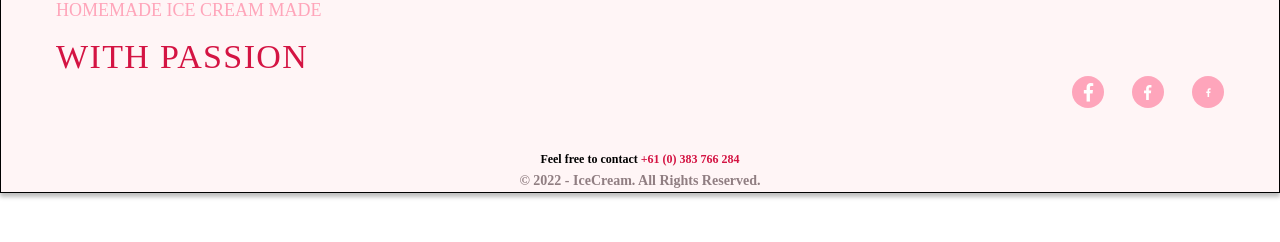
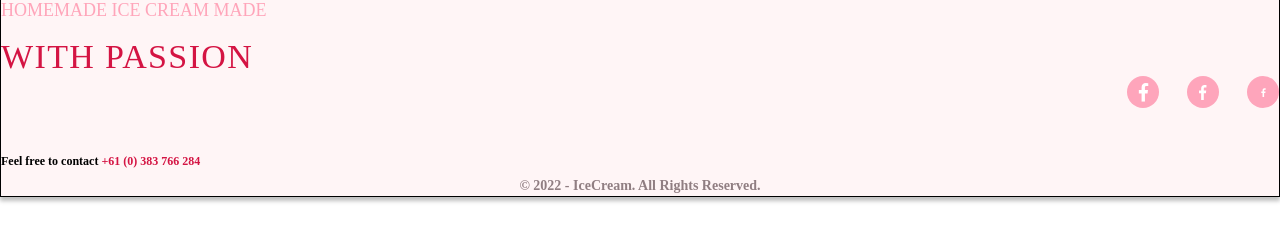
Before and after one commit to AVViktoria/project-footer, a plain HTML site: page index.html in a window 1280 px wide. Drawn offline with nearby package versions, Linux system fonts and the light colour scheme; files that its build step writes are made by us from their sources.

Commit message:
Update _footer-common.scss

```diff
--- a/scss/layouts/_footer-common.scss
+++ b/scss/layouts/_footer-common.scss
@@ -1,34 +1,3 @@
-.container {
-  margin-left: auto;
-  margin-right: auto;
-  padding-left: 20px;
-  padding-right: 20px;
-  text-align: center;
-  width: 100%;
-
-  @media screen and (min-width: 768px) {
-    width: 768px;
-    padding-left: 32px;
-    padding-right: 32px;
-  }
-
-  @media screen and (min-width: 1200px) {
-    width: 1200px;
-    padding-left: 16px;
-    padding-right: 16px;
-  }
-}
-
-.link {
-  text-decoration: none;
-}
-
-.list {
-  list-style: none;
-  padding: 0;
-  margin: 0;
-}
-
 .footer {
   background-color: #fff5f6;
   border: 1px solid #000000;
@@ -114,9 +83,7 @@
   font-style: normal;
   font-weight: 700;
   font-size: 12px;
-  line-height: 186%;
-  /* or 22px */
-
+  line-height: 2.2;
   text-align: right;
   color: #000000;
 
@@ -139,8 +106,7 @@
   font-style: normal;
   font-weight: 700;
   font-size: 14px;
-  line-height: 152%;
-  /* or 21px */
+  line-height: 1.52;
   text-align: center;
   color: #907e82;
 }
```
